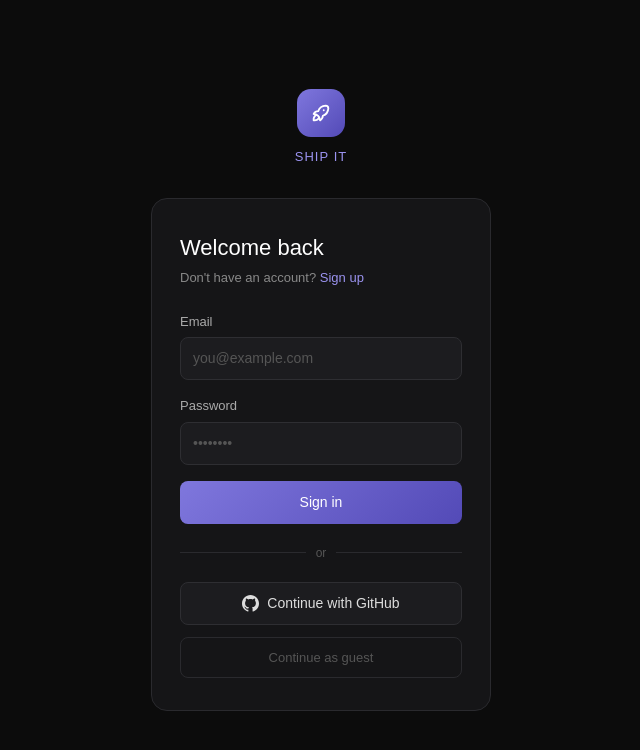
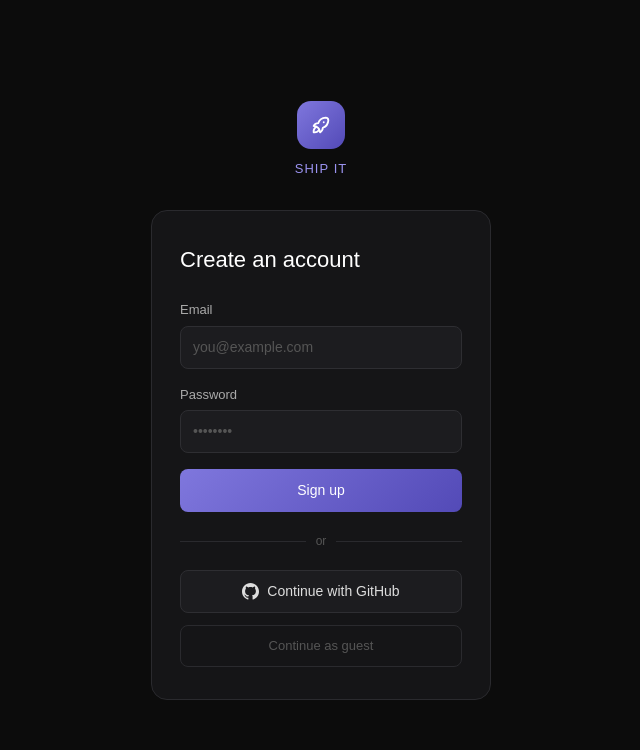
Before and after one commit to jeffwellesly/ship-it, a Next.js app: page /login in a window 1280 px wide. Shown: the top 750 px of the page, without its empty margins (319-959 px from the left). Built offline with nearby package versions, Linux system fonts and the light colour scheme; no server answers.

Commit message:
Remove sign-in/sign-up toggle from login page — sign-up only with GitHub OAuth for returning users

```diff
--- a/src/app/login/page.tsx
+++ b/src/app/login/page.tsx
@@ -9,7 +9,6 @@ export default function LoginPage() {
   const router = useRouter()
   const supabase = createClient()
 
-  const [mode, setMode] = useState<'signin' | 'signup'>('signin')
   const [email, setEmail] = useState('')
   const [password, setPassword] = useState('')
   const [loading, setLoading] = useState(false)
@@ -22,21 +21,11 @@ export default function LoginPage() {
     setError(null)
     setMessage(null)
 
-    if (mode === 'signup') {
-      const { error } = await supabase.auth.signUp({ email, password })
-      if (error) {
-        setError(error.message)
-      } else {
-        setMessage('Check your email for a confirmation link.')
-      }
+    const { error } = await supabase.auth.signUp({ email, password })
+    if (error) {
+      setError(error.message)
     } else {
-      const { error } = await supabase.auth.signInWithPassword({ email, password })
-      if (error) {
-        setError(error.message)
-      } else {
-        router.push('/dashboard')
-        router.refresh()
-      }
+      setMessage('Check your email for a confirmation link.')
     }
 
     setLoading(false)
@@ -91,19 +80,9 @@ export default function LoginPage() {
       {/* Card */}
       <div className="w-full max-w-[340px] bg-[#151517] border border-[#2a2a2e] rounded-2xl px-7 py-8">
 
-        <h1 className="text-[22px] font-medium text-white mb-1">
-          {mode === 'signin' ? 'Welcome back' : 'Create an account'}
+        <h1 className="text-[22px] font-medium text-white mb-6">
+          Create an account
         </h1>
-        <p className="text-[13px] text-[#888] mb-6">
-          {mode === 'signin' ? "Don't have an account? " : 'Already have an account? '}
-          <button
-            type="button"
-            onClick={() => { setMode(mode === 'signin' ? 'signup' : 'signin'); setError(null); setMessage(null) }}
-            className="font-medium text-[#9b93f0] hover:opacity-80 transition-opacity"
-          >
-            {mode === 'signin' ? 'Sign up' : 'Sign in'}
-          </button>
-        </p>
 
         {error && (
           <div className="mb-4 rounded-xl bg-red-950/50 border border-red-800/60 px-4 py-3 text-[13px] text-red-300">
@@ -151,7 +130,7 @@ export default function LoginPage() {
             className="w-full rounded-lg py-[11px] text-[14px] font-medium text-white disabled:opacity-50 transition-opacity hover:opacity-90"
             style={{ background: 'linear-gradient(135deg,#7F77DD,#534AB7)' }}
           >
-            {loading ? 'Loading…' : mode === 'signin' ? 'Sign in' : 'Sign up'}
+            {loading ? 'Loading…' : 'Sign up'}
           </button>
         </form>
 
```
